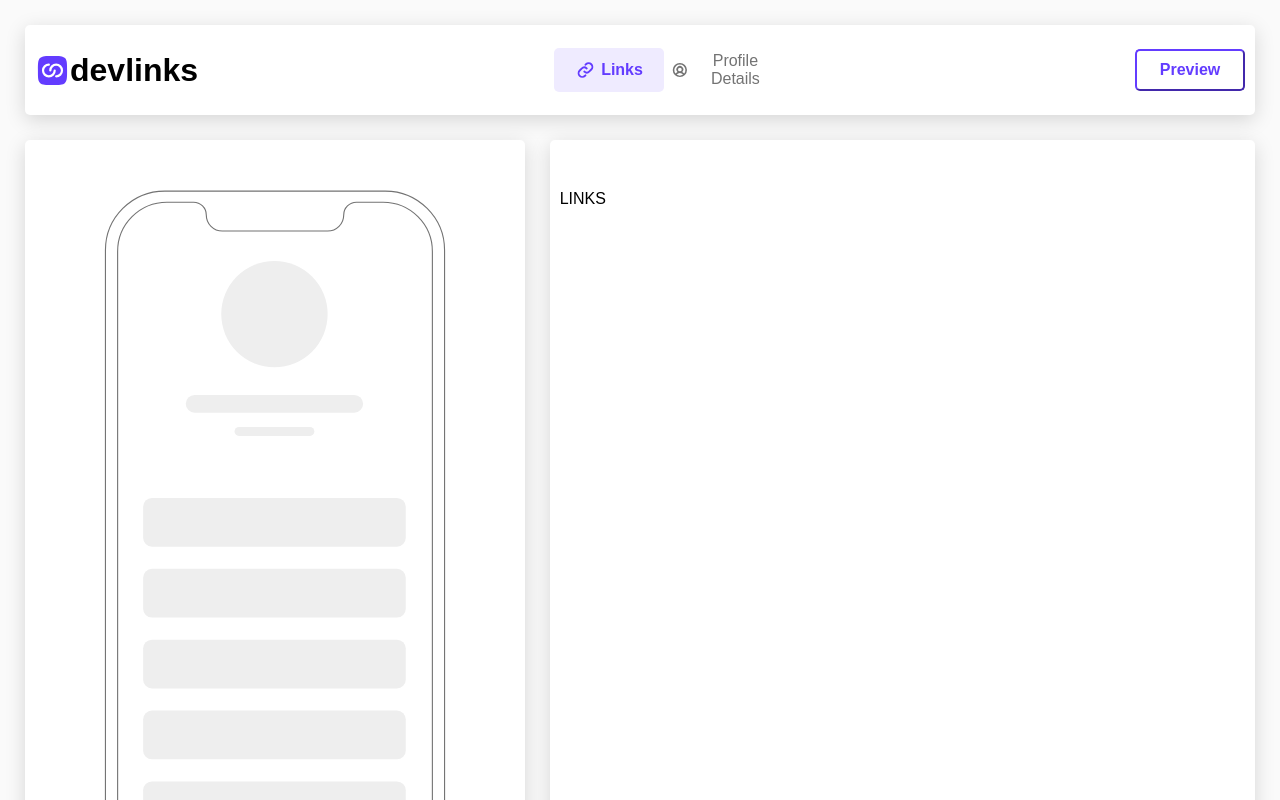
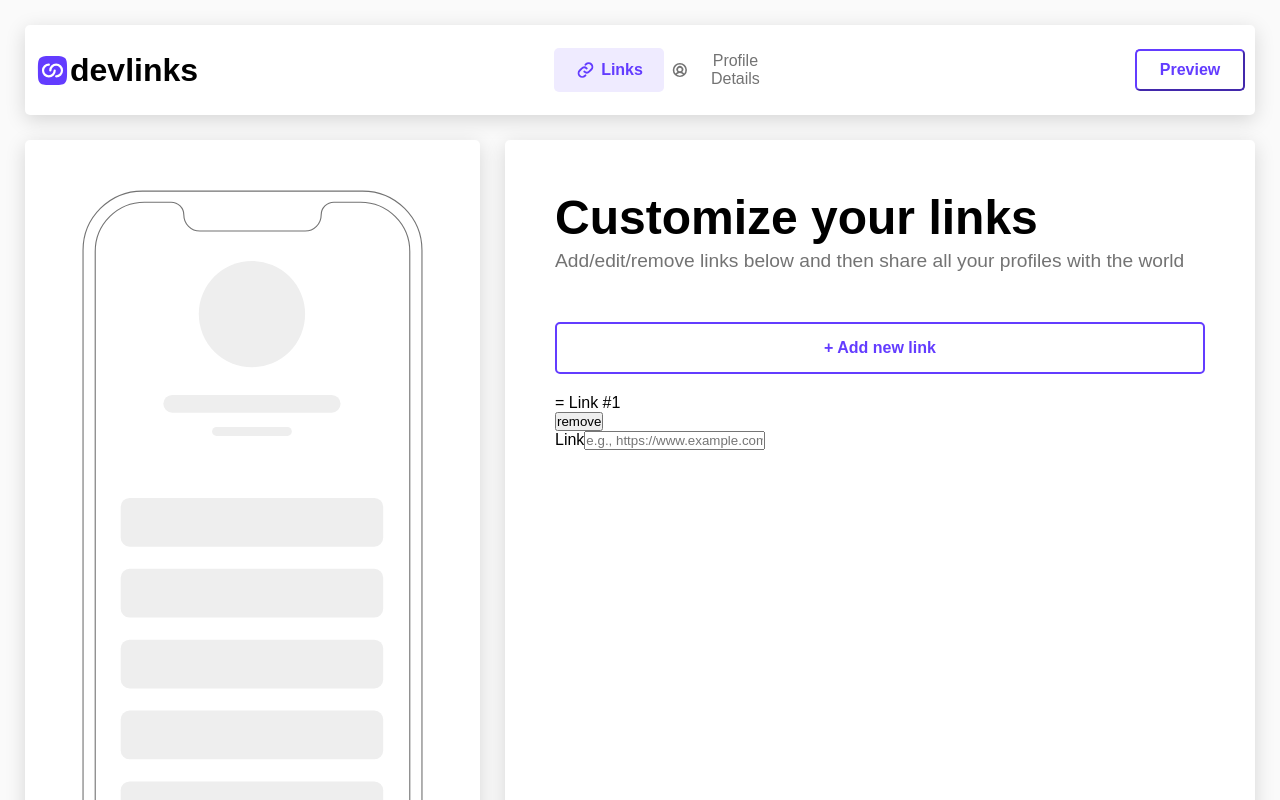
Before and after one commit to Yahyawi99/Link-sharing-app, a Next.js app: page / in a window 1280 px wide. Shown: the top 800 px of the page. Built offline with nearby package versions, Linux system fonts and the light colour scheme; a web font is replaced by a local one.

Commit message:
working on home page

```diff
--- a/components/home/links.tsx
+++ b/components/home/links.tsx
@@ -1,3 +1,34 @@
+import styles from "@/styles/pages/home/links.module.css";
+
 export default async function Links() {
-  return <div>LINKS</div>;
+  return (
+    <div className={styles.linksContainer}>
+      <h1>Customize your links</h1>
+      <p>
+        Add/edit/remove links below and then share all your profiles with the
+        world
+      </p>
+
+      <button>+ Add new link</button>
+
+      <form className={styles.links}>
+        <div>
+          <div>
+            <p> = Link #1</p>
+            <button>remove</button>
+          </div>
+
+          <div>
+            <label htmlFor="url">Link</label>
+            <input
+              type="text"
+              id="url"
+              name="url"
+              placeholder="e.g., https://www.example.com/username"
+            />
+          </div>
+        </div>
+      </form>
+    </div>
+  );
 }
--- a/styles/pages/home/illustration.module.css
+++ b/styles/pages/home/illustration.module.css
@@ -1,5 +1,3 @@
-.container {}
-
 .img {
   display: flex;
   width: 100%;
--- a/styles/pages/home/index.module.css
+++ b/styles/pages/home/index.module.css
@@ -13,14 +13,15 @@
   background-color: var(--white);
   border-radius: 5px;
   box-shadow: var(--shadow);
-  padding: 50px 10px;
 }
 
 
 .main>div:nth-child(1) {
   flex: .7;
+  padding: 50px 0px;
 }
 
 .main>div:nth-child(2) {
   flex: 1;
+  padding: 50px;
 }
--- /dev/null
+++ b/styles/pages/home/links.module.css
@@ -0,0 +1,27 @@
+.linksContainer>h1 {
+  font-size: 3rem;
+  margin-bottom: 5px;
+}
+
+.linksContainer>p {
+  color: var(--grey);
+  font-size: 1.2rem;
+}
+
+.linksContainer>button {
+  width: 100%;
+  background-color: transparent;
+  color: var(--purple);
+  border: 2px solid var(--purple);
+  border-radius: 5px;
+  font-size: 1rem;
+  font-weight: 600;
+  transition: .3s;
+  cursor: pointer;
+  padding: 15px 0;
+  margin: 50px 0 20px 0;
+}
+
+.linksContainer>button:hover {
+  background-color: var(--purple-light);
+}
```
